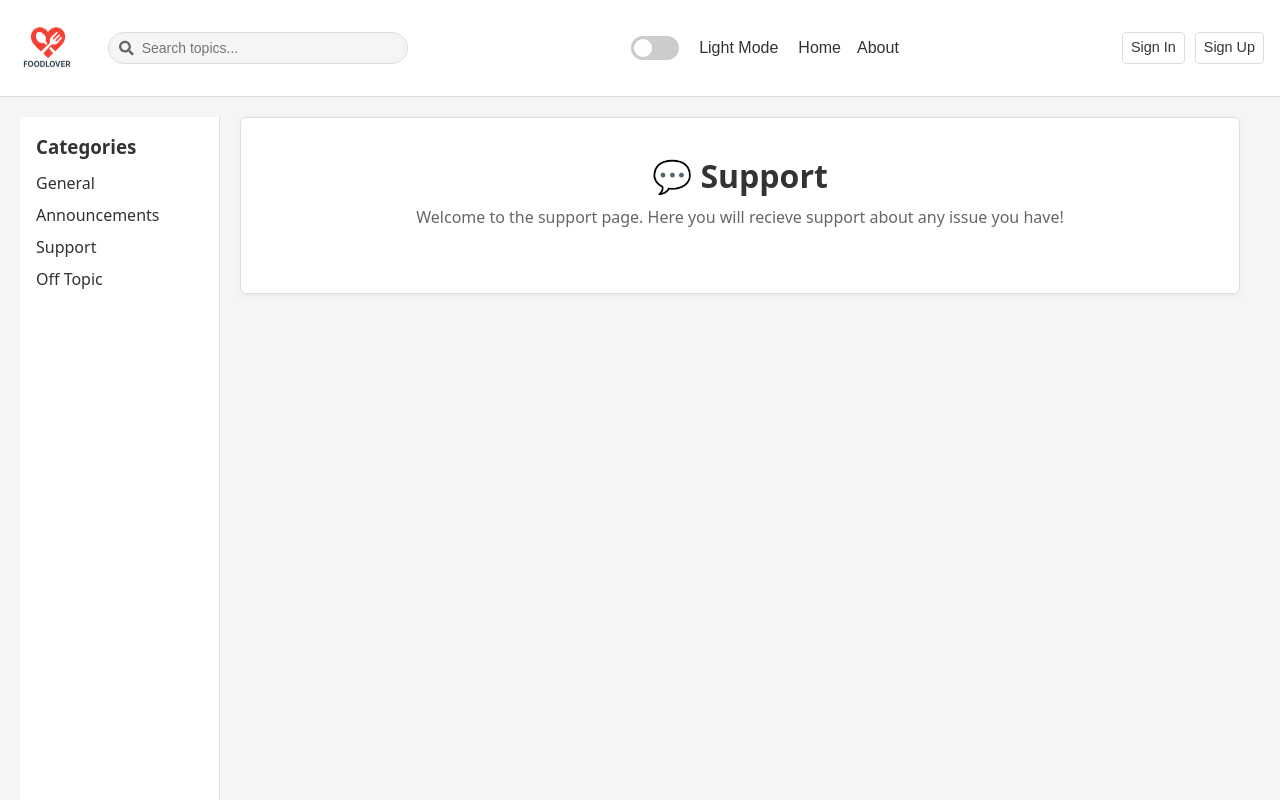
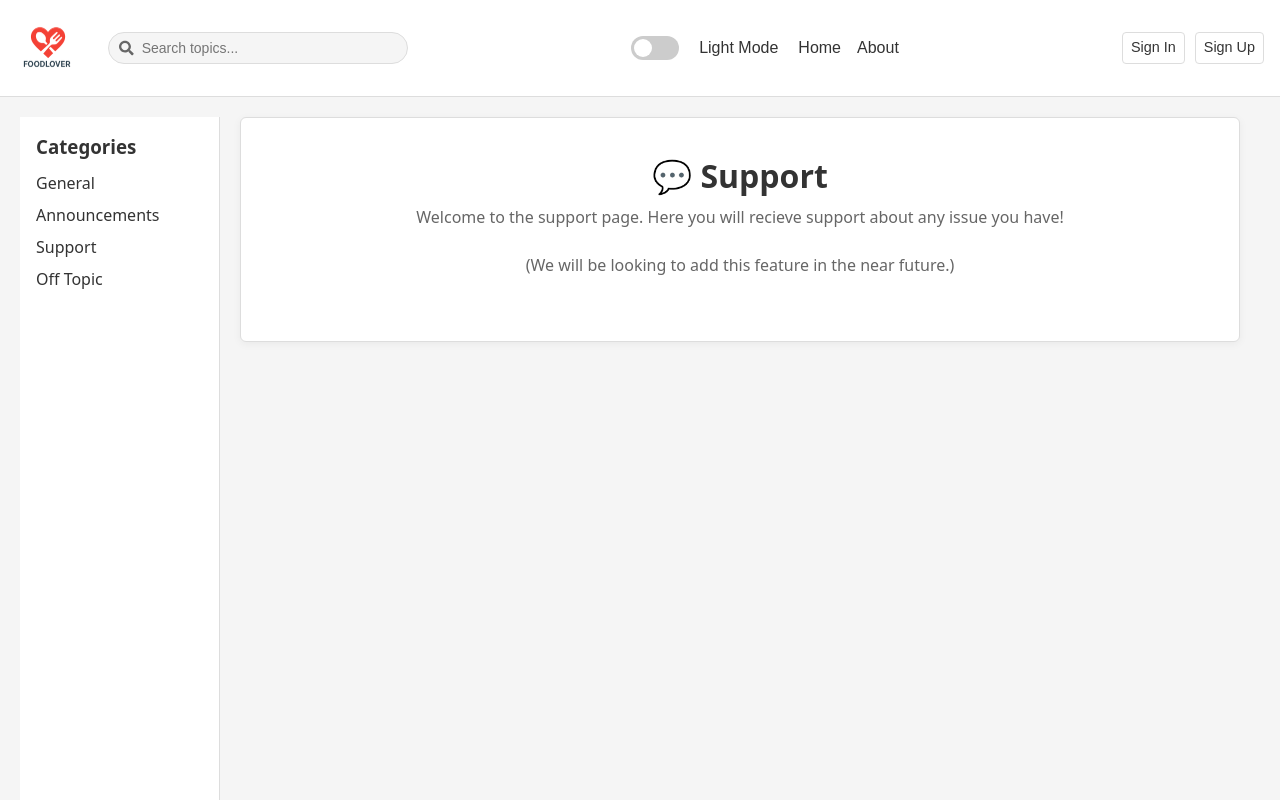
Before and after one commit to Atlaseer/FullstackProject, a React (Vite) app in the folder client/: page /support in a window 1280 px wide. Shown: the top 800 px of the page. Built offline with nearby package versions, Linux system fonts and the light colour scheme; no server answers.

Commit message:
Added a bit of text to the Support page

```diff
--- a/client/src/Pages/SupportPage.jsx
+++ b/client/src/Pages/SupportPage.jsx
@@ -12,6 +12,8 @@ const SupportPage = () => {
           <div className="not-found-card">
             <h1>💬 Support</h1>
             <p>Welcome to the support page. Here you will recieve support about any issue you have!</p>
+
+            <p>(We will be looking to add this feature in the near future.)</p>
           </div>
         </div>
       </main>
```
